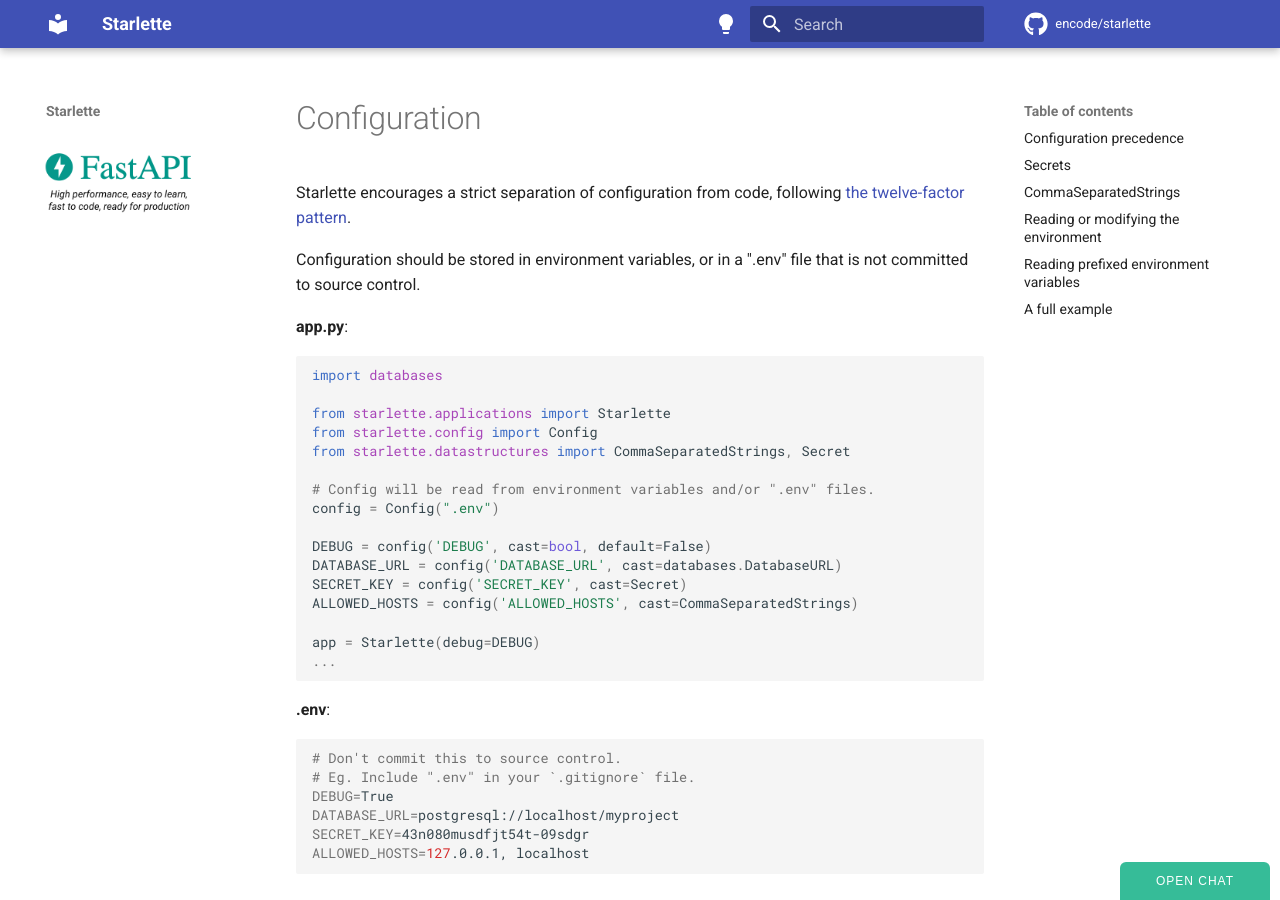
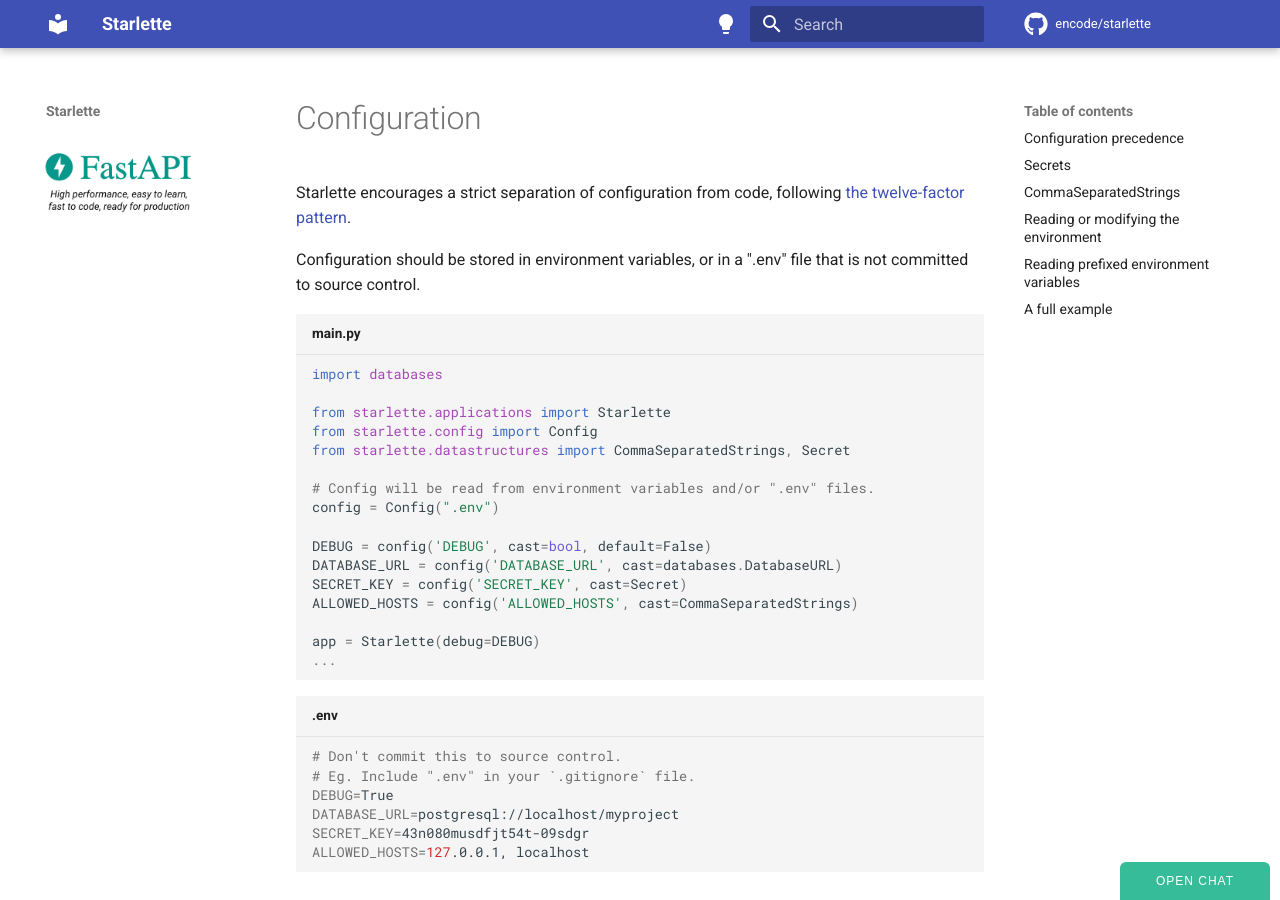
Before and after one commit to azurelotus0926/starlette, an MkDocs documentation site: the page built from docs/config.md, in a window 1280 px wide and 900 px high. Built offline with MkDocs 1.6.1 and Material for MkDocs 9.7.7, drawn with Linux system fonts in a browser that asks for light colours; comment, search, counter and statistics services are not loaded.

Commit message:
Tweak documentation a bit (#2258)

````diff
--- a/docs/config.md
+++ b/docs/config.md
@@ -4,9 +4,7 @@ following [the twelve-factor pattern][twelve-factor].
 Configuration should be stored in environment variables, or in a ".env" file
 that is not committed to source control.
 
-**app.py**:
-
-```python
+```python title="main.py"
 import databases
 
 from starlette.applications import Starlette
@@ -25,9 +23,7 @@ app = Starlette(debug=DEBUG)
 ...
 ```
 
-**.env**:
-
-```shell
+```shell title=".env"
 # Don't commit this to source control.
 # Eg. Include ".env" in your `.gitignore` file.
 DEBUG=True
@@ -142,9 +138,7 @@ we can start to structure an application.
 First, let's keep our settings, our database table definitions, and our
 application logic separated:
 
-**myproject/settings.py**:
-
-```python
+```python title="myproject/settings.py"
 import databases
 from starlette.config import Config
 from starlette.datastructures import Secret
@@ -160,9 +154,7 @@ if TESTING:
     DATABASE_URL = DATABASE_URL.replace(database='test_' + DATABASE_URL.database)
 ```
 
-**myproject/tables.py**:
-
-```python
+```python title="myproject/tables.py"
 import sqlalchemy
 
 # Database table definitions.
@@ -173,9 +165,7 @@ organisations = sqlalchemy.Table(
 )
 ```
 
-**myproject/app.py**
-
-```python
+```python title="myproject/app.py"
 from starlette.applications import Starlette
 from starlette.middleware import Middleware
 from starlette.middleware.sessions import SessionMiddleware
@@ -204,9 +194,7 @@ Now let's deal with our test configuration.
 We'd like to create a new test database every time the test suite runs,
 and drop it once the tests complete. We'd also like to ensure
 
-**tests/conftest.py**:
-
-```python
+```python title="tests/conftest.py"
 from starlette.config import environ
 from starlette.testclient import TestClient
 from sqlalchemy import create_engine
````
Also changed, not shown: docs/responses.md (+1 -1 lines), docs/staticfiles.md (+1 -1 lines), docs/third-party-packages.md (+0 -6 lines).
